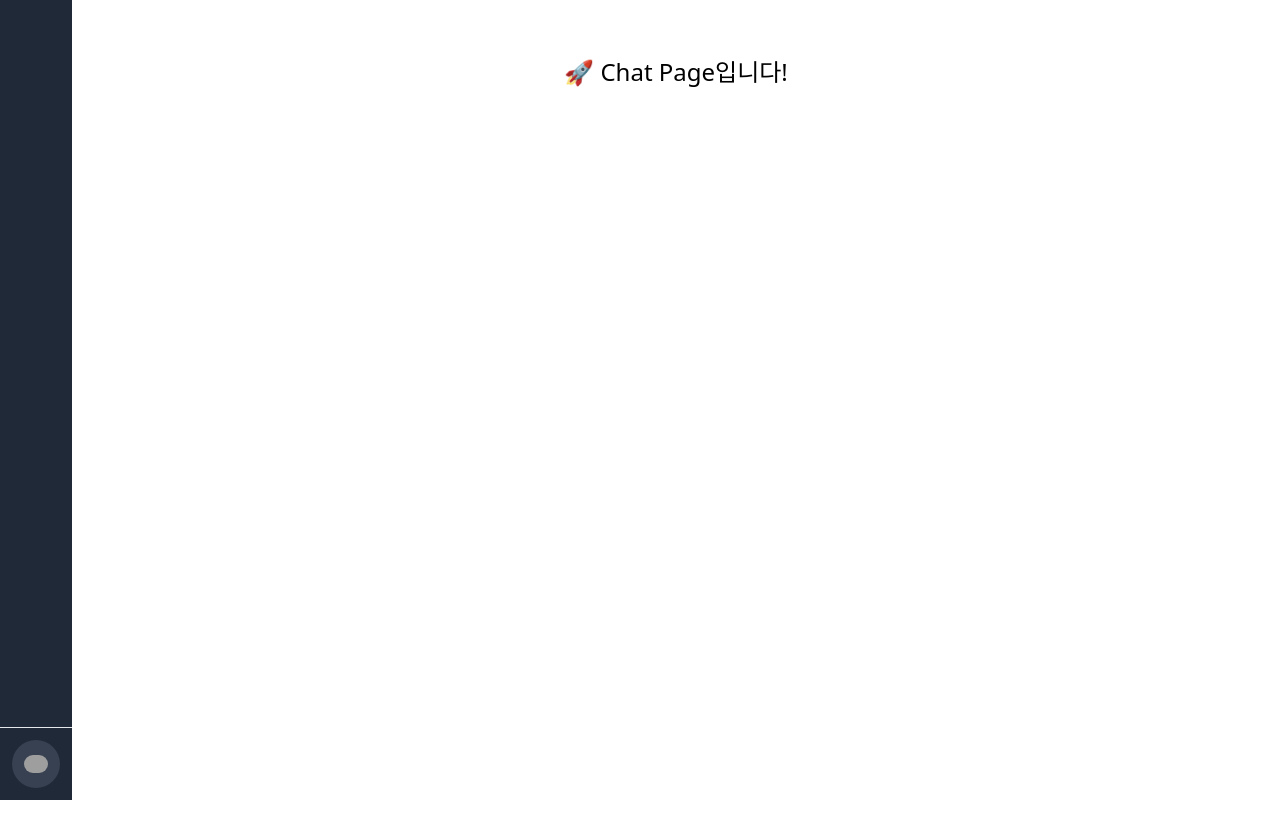
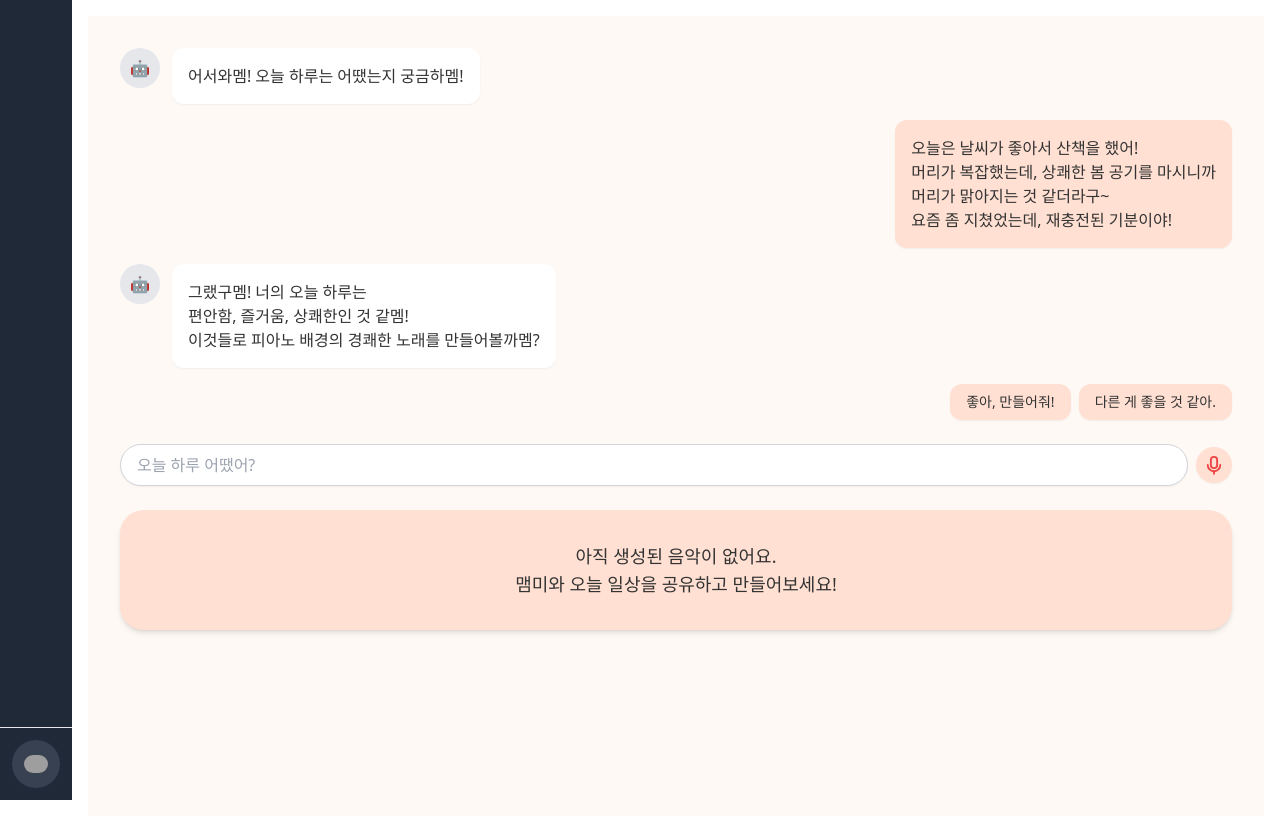
Before and after one commit to Yungyu-Yang/OSSProjYYG, a React (Vite) app: page /chat in a window 1280 px wide. Built offline with nearby package versions, Linux system fonts and the light colour scheme; grey boxes are pictures that could not be loaded.

Commit message:
김희진/250421/css 연결 문제 해결

```diff
--- a/package.json
+++ b/package.json
@@ -14,6 +14,7 @@
     "latest": "^0.2.0",
     "react": "^19.0.0",
     "react-dom": "^19.0.0",
+    "react-icons": "^5.5.0",
     "react-router-dom": "^7.5.1"
   },
   "devDependencies": {
--- /dev/null
+++ b/postcss.config.cjs
@@ -0,0 +1,7 @@
+// postcss.config.js
+module.exports = {
+  plugins: {
+    tailwindcss: {},
+    autoprefixer: {},
+  },
+}
--- a/postcss.config.js
+++ /dev/null
@@ -1,10 +0,0 @@
-// postcss.config.js
-import tailwindcss from '@tailwindcss/postcss'
-import autoprefixer from 'autoprefixer'
-
-export default {
-  plugins: {
-    tailwindcss: {},
-    autoprefixer: {},
-  },
-};
--- a/src/components/Sidebar.tsx
+++ b/src/components/Sidebar.tsx
@@ -114,8 +114,8 @@ const Sidebar = () => {
         <div className="flex justify-center p-3">
           <button
             className="flex items-center justify-center p-2 w-12 h-12 bg-gray-700 rounded-full"
-            aria-expanded={isDropdownOpen ? "true" : "false"}
-            onClick={toggleDropdown} // 버튼 클릭 시 드롭다운 토글
+            role="button"
+            onClick={toggleDropdown}
           >
             <img
               src="https://github.com/mdo.png"
--- a/src/pages/Chat.tsx
+++ b/src/pages/Chat.tsx
@@ -1,9 +1,91 @@
+// const Chat = () => {
+//     return (
+//       <div className="text-center text-2xl mt-10">
+//         🚀 Chat Page입니다!
+//       </div>
+      // components/ChatPage.jsx
+import { useState } from "react";
+import { FaRegSmile, FaUser, FaHome, FaComments, FaCalendar } from "react-icons/fa";
+import { PiMicrophoneBold } from "react-icons/pi";
+
 const Chat = () => {
-    return (
-      <div className="text-center text-2xl mt-10">
-        🚀 Chat Page입니다!
-      </div>
-    );
+  const [userInput, setUserInput] = useState("");
+
+  return (
+    <div className="flex h-screen bg-[#FFF9F5] text-[#333]">
+      {/* Sidebar */}
+      {/* <aside className="w-20 bg-[#FFEFEA] flex flex-col items-center py-6 space-y-6">
+        <img src="/logo.png" alt="MindTune Logo" className="w-10 h-10 mb-4" />
+        <FaHome className="text-[#F4B8A7] w-6 h-6" />
+        <FaComments className="text-[#F4B8A7] w-6 h-6" />
+        <FaCalendar className="text-[#F4B8A7] w-6 h-6" />
+        <FaRegSmile className="text-[#F4B8A7] w-6 h-6" />
+        <FaUser className="text-[#F4B8A7] w-6 h-6" />
+      </aside> */}
+
+      {/* Main Chat Area */}
+      <main className="flex flex-col flex-1 p-8 space-y-6 overflow-y-auto">
+        {/* Chat messages */}
+        <div className="space-y-4">
+          <div className="flex items-start space-x-3">
+            <div className="w-10 h-10 rounded-full bg-gray-200 flex items-center justify-center">🤖</div>
+            <div className="bg-white p-4 rounded-xl shadow-sm max-w-lg">
+              <p>어서와멤! 오늘 하루는 어땠는지 궁금하멤!</p>
+            </div>
+          </div>
+
+          <div className="flex justify-end">
+            <div className="bg-[#FFE0D2] p-4 rounded-xl shadow-sm max-w-lg">
+              <p>
+                오늘은 날씨가 좋아서 산책을 했어!<br />
+                머리가 복잡했는데, 상쾌한 봄 공기를 마시니까<br />
+                머리가 맑아지는 것 같더라구~ <br />
+                요즘 좀 지쳤었는데, 재충전된 기분이야!
+              </p>
+            </div>
+          </div>
+
+          <div className="flex items-start space-x-3">
+            <div className="w-10 h-10 rounded-full bg-gray-200 flex items-center justify-center">🤖</div>
+            <div className="bg-white p-4 rounded-xl shadow-sm max-w-lg">
+              <p>
+                그랬구멤! 너의 오늘 하루는<br />
+                편안함, 즐거움, 상쾌한인 것 같멤!<br />
+                이것들로 피아노 배경의 경쾌한 노래를 만들어볼까멤?
+              </p>
+            </div>
+          </div>
+
+          <div className="flex justify-end space-x-2">
+            <button className="bg-[#FFE0D2] text-sm px-4 py-2 rounded-xl shadow-sm">좋아, 만들어줘!</button>
+            <button className="bg-[#FFE0D2] text-sm px-4 py-2 rounded-xl shadow-sm">다른 게 좋을 것 같아.</button>
+          </div>
+        </div>
+
+        {/* Input area */}
+        <div className="flex items-center mt-auto space-x-2">
+          <input
+            type="text"
+            className="flex-1 rounded-full px-4 py-2 border border-gray-300 shadow-sm"
+            placeholder="오늘 하루 어땠어?"
+            value={userInput}
+            onChange={(e) => setUserInput(e.target.value)}
+          />
+          <button
+            className="bg-[#FFE0D2] p-2 rounded-full shadow-sm"
+            title="음성 입력"
+          >
+            <PiMicrophoneBold className="text-red-500 w-5 h-5" />
+          </button>
+        </div>
+
+        {/* Music placeholder */}
+        <div className="mt-8 bg-[#FFE0D2] p-8 rounded-3xl text-center shadow-md">
+          <p className="text-lg">아직 생성된 음악이 없어요.<br />맴미와 오늘 일상을 공유하고 만들어보세요!</p>
+        </div>
+      </main>
+    </div>
+  );
 };
 
 export default Chat;
--- a/src/pages/Home.tsx
+++ b/src/pages/Home.tsx
@@ -1,7 +1,7 @@
 const Home = () => {
   return (
     <div>
-      <div className="text-center text-2xl mt-10">
+      <div className="text-center text-xl mt-10">
         🚀 Home Page입니다!
       </div>
       <div className="bg-red-500 text-white p-4">Test Background</div>
--- a/tailwind.config.js
+++ b/tailwind.config.js
@@ -1,7 +1,17 @@
+/** @type {import('tailwindcss').Config} */
 export default {
-  content: ["./index.html", "./src/**/*.{js,ts,jsx,tsx}"],
+  content: [
+    "./index.html",
+    "./src/**/*.{js,ts,jsx,tsx}",
+  ],
   theme: {
-    extend: {},
+    extend: {
+      colors: {
+        primary: '#FFE0D2',
+        secondary: '#F4B8A7',
+        background: '#FFF9F5',
+      },
+    },
   },
   plugins: [],
 };
--- a/vite.config.ts
+++ b/vite.config.ts
@@ -1,17 +1,7 @@
 import { defineConfig } from 'vite';
 import react from '@vitejs/plugin-react-swc';
-import tailwindcss from '@tailwindcss/postcss'
-import autoprefixer from 'autoprefixer'
 
 // https://vitejs.dev/config/
 export default defineConfig({
   plugins: [react()],
-  css: {
-    postcss: {
-      plugins: [
-        tailwindcss(),
-        autoprefixer(),
-      ],
-    },
-  },
 });
```
Also changed, not shown: 1 other file (tests, documents, lock files or other folders).
